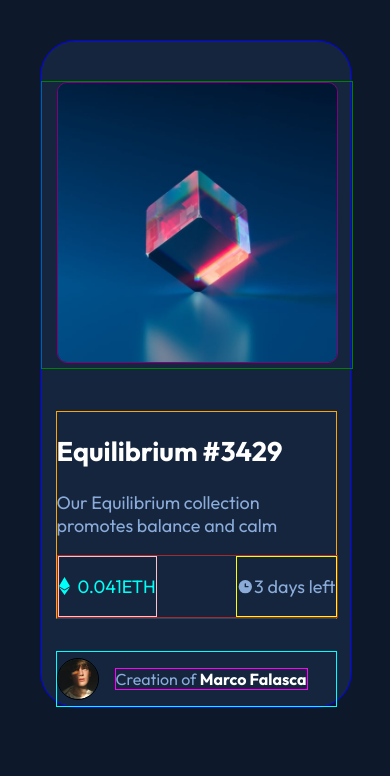
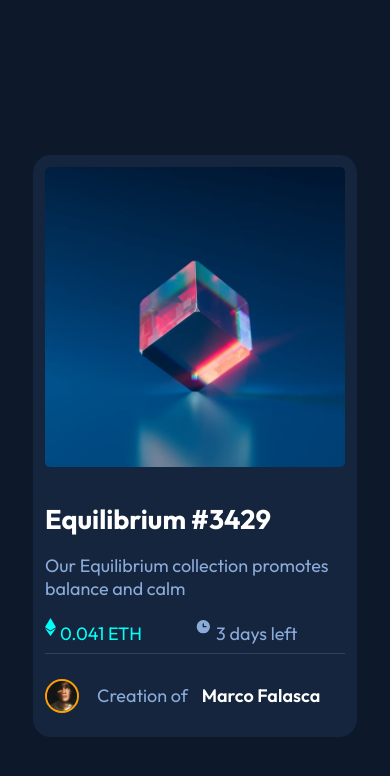
Before and after one commit to Marcofa87/NFT-product-preview, a React (Vite) app: page / in a window 390 px wide. Shown: the top 776 px of the page. Built offline with nearby package versions, Linux system fonts and the light colour scheme.

Commit message:
styled card layout for mobile

```diff
--- a/src/App.css
+++ b/src/App.css
@@ -20,3 +20,10 @@ span {
 p {
   color: var(--primary-color-soft-blue);
 }
+
+@media (min-width: 768px) {
+  main {
+    display: flex;
+    align-items: center;
+  }
+}
--- a/src/nftcard/NftCard.tsx
+++ b/src/nftcard/NftCard.tsx
@@ -20,7 +20,7 @@ function NftCard() {
           <div className="card-container-value-date-box">
             <div className="card-container-value">
               <img src={iconEthereum} alt="Ethereum image icon" />{" "}
-              <p>0.041ETH</p>
+              <p>0.041 ETH</p>
             </div>
 
             <div className="card-container-time">
--- a/src/nftcard/nftcard.css
+++ b/src/nftcard/nftcard.css
@@ -1,86 +1,105 @@
 main {
-  padding: 2rem;
+  padding: 1rem;
+  display: flex;
+  justify-content: center;
+  align-items: center;
+  min-height: 100vh;
 }
 
 .container {
-  border: 1px solid blue;
   display: flex;
   flex-direction: column;
-  gap: 2rem;
+  gap: 0.5rem;
   background-color: var(--card-background);
-  border-radius: 36px;
-  max-width: 600px; /* Limita la larghezza massima */
+  border-radius: 18px;
+  max-width: 300px;
   width: 100%;
-  margin: 0 auto; /* Centra il contenitore */
+  padding: 0.75rem;
 }
 
 .image-container {
-  border: 1px solid green;
   width: 100%;
   text-align: center;
-  margin: 40px auto 10px;
+  margin: 0;
 }
 
 .image-container img {
-  width: 90%;
+  width: 100%;
+  max-width: 300px;
   height: auto;
-  border: 1px solid purple;
-  border-radius: 10px;
+
+  border-radius: 5px;
 }
 
 .card-container-description {
-  border: 1px solid orange;
-  gap: 1rem;
-  width: 90%;
-  margin: 0 auto;
+  gap: 0.25rem;
+  width: 100%;
+  margin: 0;
   border-bottom: 1px solid hsl(215, 32%, 27%);
+  padding-bottom: 0.25rem;
+}
+
+.card-container-description h2 {
+  margin-bottom: 0.25rem;
+}
+
+.card-container-description p {
+  margin-bottom: 0.25rem;
 }
 
 .card-container-value-date-box {
-  border: 1px solid brown;
   display: flex;
   justify-content: space-between;
   width: 100%;
+  margin-top: 0.25rem;
 }
 
-.card-container-value {
-  border: 1px solid pink;
+.card-container-value,
+.card-container-time {
   display: flex;
   align-items: center;
-  gap: 0.5rem;
+  gap: 0.25rem;
+  width: 50%;
 }
 
 .card-container-value p {
   color: var(--primary-color-cyan);
-}
-
-.card-container-time {
-  border: 1px solid yellow;
-  display: flex;
-  align-items: center;
+  line-height: 20px;
 }
 
 footer {
-  border: 1px solid cyan;
   display: flex;
   align-items: center;
-  gap: 1rem;
-  width: 90%;
-  margin: 0 auto;
+  gap: 0.5rem;
+  width: 100%;
+  margin: 0.25rem auto 0;
 }
 
 footer img {
-  border: 1px solid black;
-  width: 40px;
-  height: 40px;
+  width: 30px;
+  height: 30px;
   border-radius: 50%;
+  border: 2px solid rgb(255, 158, 2);
 }
 
 footer p {
-  border: 1px solid magenta;
-  font-size: 16px;
+  margin-left: 10px;
+  width: 100%;
 }
 
 footer span {
-  font-weight: bold;
+  margin-left: 10px;
+  font-weight: var(--font-weigth-600);
 }
+
+@media (min-width: 768px) {
+  .container {
+    max-width: 30%;
+  }
+}
+
+@media (min-width: 1024px) {
+  .container {
+    max-width: 30%;
+  }
+}
```
